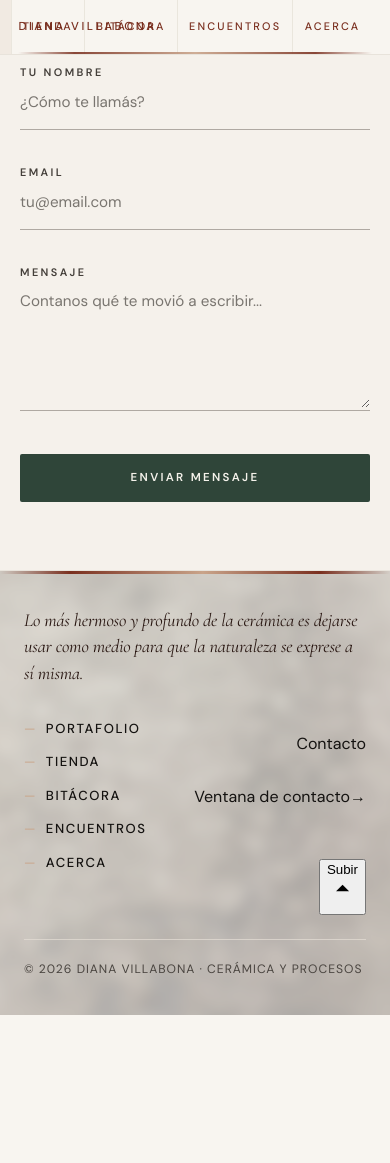
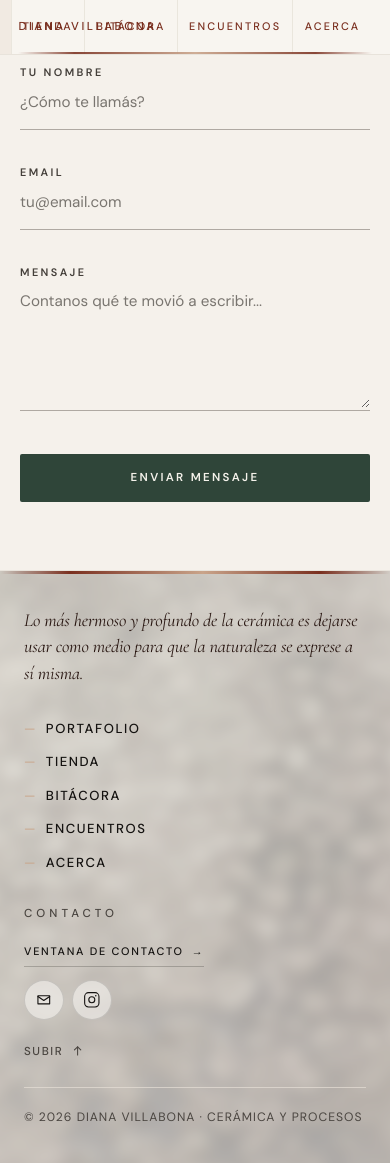
Before and after one commit to enzo369-htm/Diana-Villabona, a React (Vite) app: page /contacto in a window 390 px wide. Before the commit the page ends 1015 px from the top, so only its background shows below. Built offline with nearby package versions, Linux system fonts and the light colour scheme.

Commit message:
Refactor SiteFooter component and update styles in App.css for improved layout and responsiveness. Adjust footer navigation and action sections, enhance social button styles, and update contact email in siteConfig for better user experience.

```diff
--- a/src/App.css
+++ b/src/App.css
@@ -1613,10 +1613,9 @@ a:hover {
 
 .site-footer__body {
   display: grid;
-  grid-template-columns: minmax(0, 1.35fr) minmax(0, auto);
-  gap: clamp(2rem, 5vw, 4rem);
+  grid-template-columns: minmax(0, 1.15fr) auto auto;
+  gap: clamp(2.5rem, 6vw, 5rem);
   align-items: start;
-  justify-content: space-between;
   margin-bottom: clamp(1.5rem, 3vw, 2rem);
 }
 
@@ -1638,16 +1637,8 @@ a:hover {
   color: color-mix(in srgb, var(--accent) 22%, var(--ink));
 }
 
-.site-footer__aside {
-  display: flex;
-  flex-direction: row;
-  align-items: flex-start;
-  gap: clamp(1.25rem, 2.5vw, 2rem);
-  flex-shrink: 0;
-}
-
 .site-footer__nav {
-  flex-shrink: 0;
+  align-self: start;
 }
 
 .site-footer__label {
@@ -1696,111 +1687,161 @@ a:hover {
 .site-footer__actions {
   display: flex;
   flex-direction: column;
-  align-items: flex-end;
-  gap: 0.75rem;
-  min-width: min-content;
-}
-
-.site-footer__actions-row {
-  display: flex;
-  flex-wrap: nowrap;
+  align-items: flex-start;
+  gap: 0.85rem;
+  min-width: 0;
+  max-width: 14rem;
+  padding-top: 0.15rem;
+}
+
+.site-footer__actions-label {
+  margin: 0;
+  width: 100%;
+  text-align: left;
+  font-family: var(--sans);
+  font-size: 0.72rem;
+  font-weight: 500;
+  letter-spacing: var(--track);
+  text-transform: uppercase;
+  color: var(--ink-muted);
+}
+
+.site-footer__contact-link {
+  display: inline-flex;
   align-items: center;
-  justify-content: flex-end;
-  gap: 0.65rem;
-}
-
-.site-footer__top-row {
-  display: flex;
-  justify-content: flex-end;
-  width: 100%;
-  padding-right: 0;
-}
-
-.site-footer__action-btn {
+  gap: 0.5rem;
+  padding: 0.35rem 0;
+  border: none;
+  border-bottom: 1px solid color-mix(in srgb, var(--ink) 22%, transparent);
+  background: transparent;
+  font-family: var(--sans);
+  font-size: clamp(0.68rem, 0.85vw, 0.76rem);
+  font-weight: 500;
+  letter-spacing: 0.16em;
+  text-transform: uppercase;
+  text-decoration: none;
+  color: var(--ink);
+  transition:
+    color 0.3s ease,
+    border-color 0.3s ease,
+    gap 0.35s cubic-bezier(0.22, 1, 0.36, 1);
+}
+
+.site-footer__contact-link:hover {
+  color: var(--accent);
+  border-bottom-color: var(--accent);
+  gap: 0.72rem;
+  text-decoration: none;
+}
+
+.site-footer__contact-link:focus-visible {
+  outline: 2px solid var(--accent);
+  outline-offset: 4px;
+}
+
+.site-footer__contact-link-arrow {
+  display: inline-block;
+  line-height: 1;
+  transition: transform 0.35s cubic-bezier(0.22, 1, 0.36, 1);
+}
+
+.site-footer__contact-link:hover .site-footer__contact-link-arrow {
+  transform: translateX(0.2rem);
+}
+
+.site-footer__social {
+  display: flex;
+  align-items: center;
+  justify-content: flex-start;
+  gap: 0.5rem;
+}
+
+.site-footer__social-btn {
   display: inline-flex;
   align-items: center;
   justify-content: center;
-  gap: 0.55rem;
-  min-width: 3.5rem;
-  min-height: 3.5rem;
-  padding: 0.85rem 1.15rem;
-  border-radius: var(--r-pill);
-  border: 1.5px solid var(--ink);
-  background: color-mix(in srgb, var(--bg-elevated) 88%, transparent);
+  width: 2.5rem;
+  height: 2.5rem;
+  padding: 0;
+  border: 1px solid color-mix(in srgb, var(--ink) 14%, transparent);
+  border-radius: 50%;
+  background: color-mix(in srgb, var(--bg-elevated) 55%, transparent);
   color: var(--ink);
-  font-family: var(--sans);
-  font-size: 0.68rem;
-  font-weight: 600;
-  letter-spacing: 0.14em;
-  text-transform: uppercase;
   text-decoration: none;
   cursor: pointer;
   transition:
-    background 0.2s ease,
-    border-color 0.2s ease,
-    color 0.2s ease,
-    transform 0.2s ease,
-    box-shadow 0.2s ease;
-}
-
-.site-footer__action-btn svg {
-  width: 1.35rem;
-  height: 1.35rem;
+    color 0.25s ease,
+    border-color 0.25s ease,
+    background 0.25s ease;
+}
+
+.site-footer__social-btn svg {
+  width: 1.1rem;
+  height: 1.1rem;
   flex-shrink: 0;
+  fill: none;
+  stroke: currentColor;
+  stroke-width: 1.5;
+  stroke-linecap: round;
+  stroke-linejoin: round;
+}
+
+.site-footer__social-btn .site-footer__ig-dot {
+  fill: currentColor;
+  stroke: none;
+}
+
+.site-footer__social-btn:hover,
+.site-footer__social-btn:focus-visible {
+  color: var(--accent);
+  border-color: color-mix(in srgb, var(--accent) 45%, transparent);
+  background: color-mix(in srgb, var(--bg-elevated) 80%, #fff);
+  text-decoration: none;
+}
+
+.site-footer__top-link {
+  display: inline-flex;
+  align-items: center;
+  gap: 0.4rem;
+  margin-top: 0.35rem;
+  padding: 0.25rem 0;
+  border: none;
+  background: transparent;
+  font-family: var(--sans);
+  font-size: 0.72rem;
+  font-weight: 500;
+  letter-spacing: 0.14em;
+  text-transform: uppercase;
+  color: var(--ink-muted);
+  cursor: pointer;
+  transition: color 0.25s ease, gap 0.3s ease;
+}
+
+.site-footer__top-link svg {
+  width: 0.95rem;
+  height: 0.95rem;
   fill: none;
   stroke: currentColor;
   stroke-width: 1.65;
   stroke-linecap: round;
   stroke-linejoin: round;
-}
-
-.site-footer__action-btn--ig .site-footer__ig-dot {
-  fill: currentColor;
-  stroke: none;
-}
-
-.site-footer__action-btn--cta {
-  padding-inline: clamp(1rem, 2vw, 1.45rem);
-  background: var(--ink);
-  border-color: var(--ink);
-  color: #f0ebe3;
-  letter-spacing: 0.18em;
-}
-
-.site-footer__action-btn--mail:hover,
-.site-footer__action-btn--mail:focus-visible,
-.site-footer__action-btn--ig:hover,
-.site-footer__action-btn--ig:focus-visible {
-  background: var(--ink);
-  border-color: var(--ink);
-  color: #f2ebe3;
-  transform: translateY(-2px);
-  box-shadow: var(--shadow);
-  text-decoration: none;
-}
-
-.site-footer__action-btn--cta:hover,
-.site-footer__action-btn--cta:focus-visible {
-  background: var(--accent);
-  border-color: var(--accent);
-  color: #fff;
-  transform: translateY(-2px);
-  box-shadow: 0 12px 36px rgba(122, 47, 31, 0.22);
-  text-decoration: none;
-}
-
-.site-footer__action-btn--top {
-  min-width: 3.25rem;
-  padding-inline: 1rem;
-}
-
-.site-footer__action-btn--top:hover,
-.site-footer__action-btn--top:focus-visible {
-  background: var(--accent);
-  border-color: var(--accent);
-  color: #fff;
-  transform: translateY(-2px);
-  box-shadow: 0 12px 36px rgba(122, 47, 31, 0.22);
+  transition: transform 0.3s cubic-bezier(0.22, 1, 0.36, 1);
+}
+
+.site-footer__top-link:hover,
+.site-footer__top-link:focus-visible {
+  color: var(--accent);
+  gap: 0.55rem;
+}
+
+.site-footer__top-link:hover svg,
+.site-footer__top-link:focus-visible svg {
+  transform: translateY(-0.15rem);
+}
+
+.site-footer__top-link:focus-visible {
+  outline: 2px solid var(--accent);
+  outline-offset: 3px;
 }
 
 @media (max-width: 820px) {
@@ -1813,14 +1854,8 @@ a:hover {
     max-width: none;
   }
 
-  .site-footer__aside {
-    width: 100%;
-    flex-wrap: wrap;
-    justify-content: space-between;
-  }
-
-  .site-footer__actions-row {
-    flex-wrap: wrap;
+  .site-footer__actions {
+    max-width: none;
   }
 }
 
--- a/src/components/SiteFooter.tsx
+++ b/src/components/SiteFooter.tsx
@@ -50,7 +50,6 @@ export function SiteFooter() {
               <p>{FOOTER_QUOTE}</p>
             </blockquote>
 
-            <div className="site-footer__aside">
             <nav className="site-footer__nav" aria-label="Secciones del sitio">
               <ul className="site-footer__nav-list">
                 {sections.map(({ to, label }) => (
@@ -100,7 +99,6 @@ export function SiteFooter() {
               </button>
             </div>
           </div>
-          </div>
 
           <p className="site-footer__credit">
             © {year} Diana Villabona · Cerámica y procesos
--- a/src/siteConfig.ts
+++ b/src/siteConfig.ts
@@ -12,7 +12,7 @@ export const NAV_ITEMS = [
 ] as const;
 
 /** Sustituir por el correo real de contacto. */
-export const CONTACT_EMAIL = "hola@dianavillabona.com";
+export const CONTACT_EMAIL = "villabonadiana2@gmail.com";
 
 export const INSTAGRAM_URL = "https://www.instagram.com/";
 
```
Lines whose indentation alone changed are shown as unchanged.
